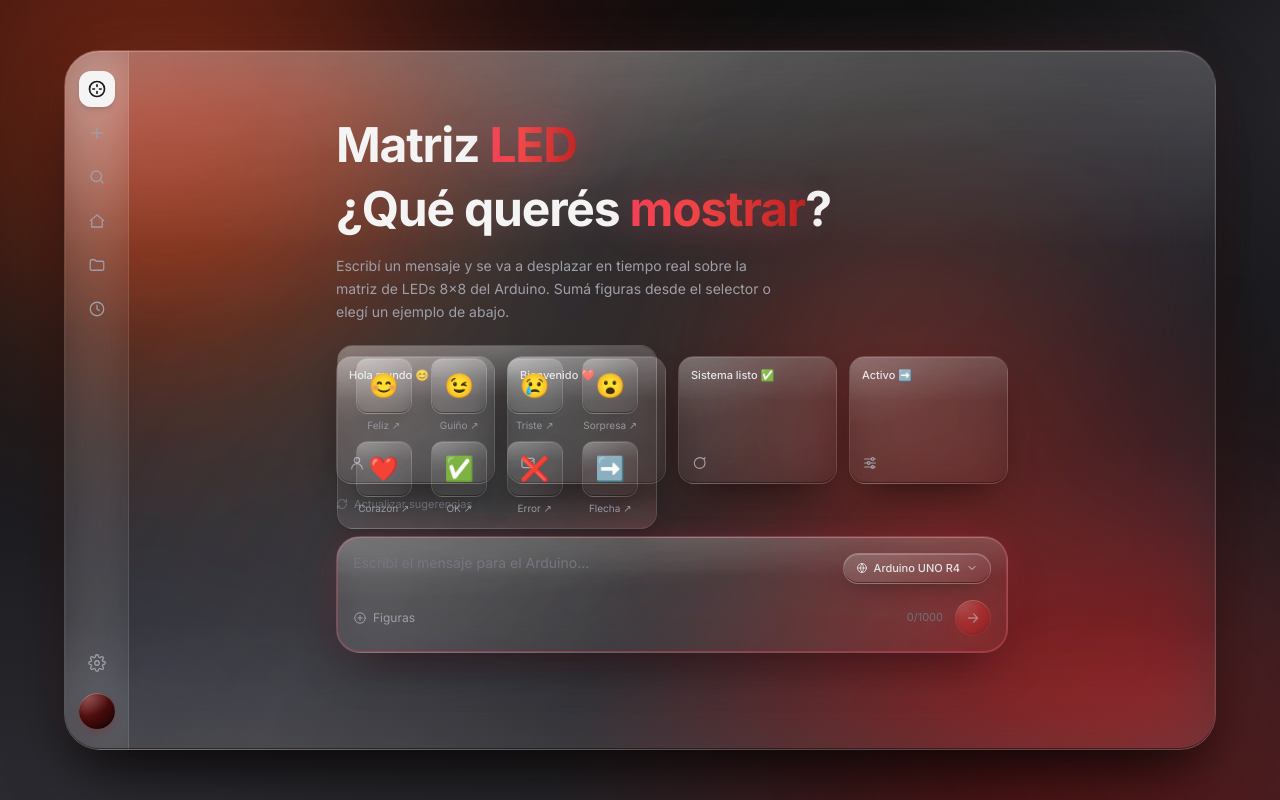
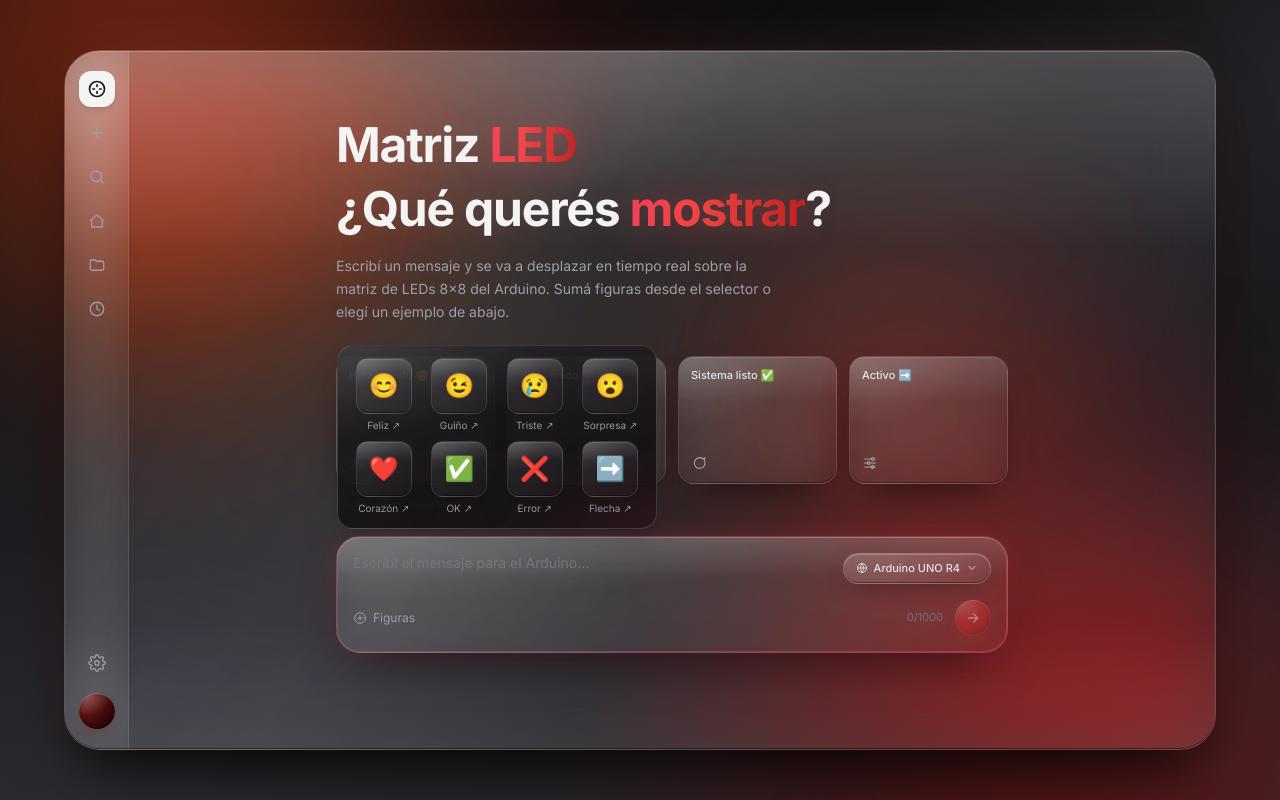
Before and after one commit to javieregarciav/arduino, a React (Vite) app: page / in a window 1280 px wide. Both pictures are taken after a click on the button "Figuras". Built offline with nearby package versions, Linux system fonts and the light colour scheme.

Commit message:
fix: use opaque glass-popover variant for figures picker so it reads over blurred parent

```diff
--- a/src/App.tsx
+++ b/src/App.tsx
@@ -162,7 +162,7 @@ export default function App() {
 
               <div className="input-card glass-soft fade-up fade-up-delay-5 relative rounded-2xl p-3 sm:rounded-3xl sm:p-4" ref={pickerRef}>
                 {showPicker && (
-                  <div className="picker-pop glass !absolute bottom-full left-0 z-30 mb-2 grid w-[min(320px,calc(100vw-2rem))] grid-cols-4 gap-2 rounded-2xl p-3 shadow-xl">
+                  <div className="picker-pop glass-popover !absolute bottom-full left-0 z-30 mb-2 grid w-[min(320px,calc(100vw-2rem))] grid-cols-4 gap-2 rounded-2xl p-3 shadow-xl">
                     {FIGURES.map((f) => (
                       <div key={f.tag} className="flex flex-col items-center gap-1">
                         <button
--- a/src/index.css
+++ b/src/index.css
@@ -109,6 +109,34 @@ body {
   backdrop-filter: blur(14px) saturate(160%);
   -webkit-backdrop-filter: blur(14px) saturate(160%);
   border: 1px solid rgba(255, 255, 255, 0.1);
+}
+
+/* Popover variant — sits on top of an already-blurred parent, so it needs
+   a much more opaque base instead of relying on stacked backdrop-filter. */
+.glass-popover {
+  position: relative;
+  background:
+    radial-gradient(120% 90% at 0% 0%, rgba(255,255,255,0.10) 0%, rgba(255,255,255,0) 55%),
+    radial-gradient(100% 80% at 100% 100%, rgba(244,63,94,0.10) 0%, transparent 55%),
+    linear-gradient(160deg, rgba(28, 26, 30, 0.88) 0%, rgba(18, 16, 18, 0.92) 100%);
+  backdrop-filter: blur(30px) saturate(180%);
+  -webkit-backdrop-filter: blur(30px) saturate(180%);
+  border: 1px solid rgba(255, 255, 255, 0.16);
+  box-shadow:
+    0 1px 0 rgba(255, 255, 255, 0.14) inset,
+    0 -1px 0 rgba(0, 0, 0, 0.6) inset,
+    0 24px 50px -18px rgba(0, 0, 0, 0.85),
+    0 8px 20px -10px rgba(0, 0, 0, 0.6),
+    0 0 30px -10px rgba(244, 63, 94, 0.25);
+}
+.glass-popover::before {
+  content: "";
+  position: absolute;
+  inset: 0;
+  border-radius: inherit;
+  background: linear-gradient(180deg, rgba(255,255,255,0.14) 0%, rgba(255,255,255,0) 35%);
+  pointer-events: none;
+  mix-blend-mode: overlay;
 }
 
 } /* end @layer components */
```
